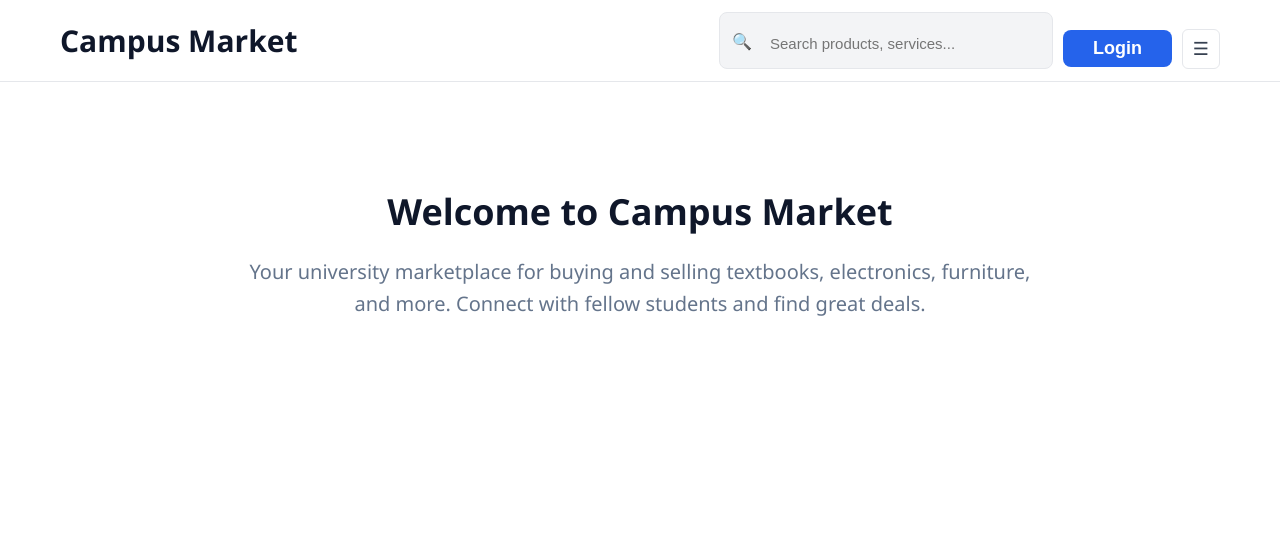
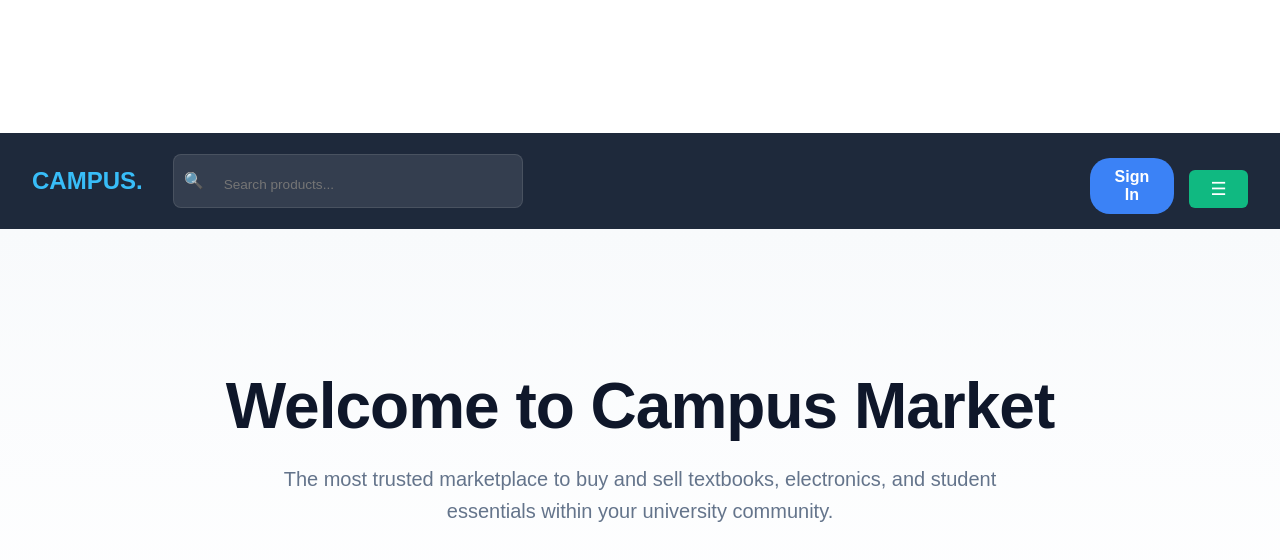
Before and after one commit to Doha2127277/CampusMarket, a React (Vite) app in the folder frontend/: page / in a window 1280 px wide. Shown: the top 560 px of the page. Built offline with nearby package versions, Linux system fonts and the light colour scheme.

Commit message:
edit home

```diff
--- a/frontend/src/Admin/AllRequests.jsx
+++ b/frontend/src/Admin/AllRequests.jsx
@@ -51,7 +51,7 @@ const AllRequests = () => {
                 if (req.userId && !names[req.userId]) {
                     const userDoc = await getDoc(doc(db, "users", req.userId));
                     if (userDoc.exists()) {
-                        names[req.userId] = userDoc.data().fullName || userDoc.data().name;
+                        names[req.userId] = userDoc.data().fullName;
                     }
                 }
             }
--- /dev/null
+++ b/frontend/src/HomePage/Home.css
@@ -0,0 +1,140 @@
+body {
+    margin: 0;
+    padding: 0;
+    font-family: 'Poppins', sans-serif;
+    background-color: #ffffff;
+    width: 100%;
+    overflow-x: hidden;
+}
+
+.main-wrapper {
+    width: 100vw;
+    margin: 0;
+    padding: 0;
+}
+
+.navbar {
+    width: 100vw;
+    background-color: #1e293b;
+    padding: 15px 0;
+    position: sticky;
+    top: 0;
+    z-index: 1000;
+    left: 0;
+}
+
+.nav-container {
+    width: 95%;
+    max-width: 1400px;
+    margin: 0 auto;
+    display: flex;
+    justify-content: space-between;
+    align-items: center;
+}
+
+.nav-left {
+    display: flex;
+    align-items: center;
+    gap: 30px;
+}
+
+.logo {
+    font-size: 24px;
+    font-weight: 800;
+    color: #38bdf8;
+    cursor: pointer;
+    margin: 0;
+    white-space: nowrap;
+}
+
+.search-navbar {
+    background: rgba(255, 255, 255, 0.1);
+    border-radius: 8px;
+    padding: 5px 10px;
+    display: flex;
+    align-items: center;
+    width: 350px;
+    border: 1px solid rgba(255, 255, 255, 0.1);
+}
+
+.search-input-nav {
+    background: transparent;
+    border: none;
+    outline: none;
+    color: white;
+    width: 100%;
+    margin-left: 10px;
+}
+
+.nav-right {
+    display: flex;
+    align-items: center;
+    gap: 15px;
+}
+
+.login-btn {
+    background: #3b82f6;
+    color: white;
+    border: none;
+    padding: 10px 25px;
+    border-radius: 20px;
+    font-weight: 600;
+    cursor: pointer;
+}
+
+.menu-toggle-btn {
+    background: #10b981;
+    border: none;
+    color: white;
+    padding: 8px 12px;
+    border-radius: 6px;
+    cursor: pointer;
+    font-size: 18px;
+}
+
+.hero {
+    width: 100vw;
+    padding: 140px 0;
+    text-align: center;
+    background: linear-gradient(to bottom, #f8fafc, #ffffff);
+    margin: 0;
+}
+
+.hero-title {
+    font-size: 64px;
+    font-weight: 900;
+    color: #0f172a;
+    margin: 0 0 20px 0;
+    letter-spacing: -1px;
+}
+
+.hero-subtitle {
+    color: #64748b;
+    font-size: 20px;
+    max-width: 800px;
+    margin: 0 auto;
+    line-height: 1.6;
+}
+
+.dropdown {
+    position: absolute;
+    top: 100%;
+    right: 2.5%;
+    background: #1e293b;
+    border-radius: 8px;
+    width: 200px;
+    box-shadow: 0 10px 20px rgba(0,0,0,0.2);
+    margin-top: 10px;
+}
+
+.dropdown-item {
+    padding: 12px 20px;
+    color: #cbd5e1;
+    cursor: pointer;
+    border-bottom: 1px solid rgba(255,255,255,0.05);
+}
+
+.dropdown-item:hover {
+    background: #334155;
+    color: #38bdf8;
+}
--- a/frontend/src/HomePage/home.jsx
+++ b/frontend/src/HomePage/home.jsx
@@ -1,93 +1,56 @@
 import React, { useState } from "react";
 import { useNavigate } from "react-router-dom";
+import "./Home.css";
 
 function Home({ role }) {
   const [menuOpen, setMenuOpen] = useState(false);
   const navigate = useNavigate();
 
   return (
-    <div style={styles.page}>
-      <style>{`
-        body { margin: 0; padding: 0; display: block !important; background-color: white !important; }
-        #root { width: 100%; }
-      `}</style>
-
-      <nav style={styles.navbar}>
-        <div style={styles.navContainer}>
-          <h2 style={styles.logo}>Campus Market</h2>
-
-          <div style={styles.navRight}>
-            <div style={styles.searchWrapper}>
-              <span style={{ marginRight: "8px", color: "#666" }}>🔍</span>
+    <div className="main-wrapper">
+      <nav className="navbar">
+        <div className="nav-container">
+          <div className="nav-left">
+            <h2 className="logo" onClick={() => navigate("/")}>CAMPUS.</h2>
+            <div className="search-navbar">
+              <span>🔍</span>
               <input
                 type="text"
-                placeholder="Search products, services..."
-                style={styles.search}
+                placeholder="Search products..."
+                className="search-input-nav"
               />
             </div>
+          </div>
 
-            <button style={styles.loginBtn} onClick={() => navigate("/login")}>
-              Login
+          <div className="nav-right">
+            <button className="login-btn" onClick={() => navigate("/login")}>
+              Sign In
             </button>
-
-            <button style={styles.menuIconBtn} onClick={() => setMenuOpen(!menuOpen)}>
+            <button className="menu-toggle-btn" onClick={() => setMenuOpen(!menuOpen)}>
               {menuOpen ? "✕" : "☰"}
             </button>
           </div>
         </div>
 
         {menuOpen && (
-  <div style={styles.dropdown}>
-    {role === "Admin" && (
-      <div
-        style={styles.dropdownItem}
-        onClick={() => navigate("/all-requests")}
-      >
-        All Requests
-      </div>
-    )}
-    <div
-      style={styles.dropdownItem}
-      onClick={() => navigate("/my-product")}
-    >
-      My Product
-    </div>
-    <div
-      style={styles.dropdownItem}
-      onClick={() => navigate("/AddOrder")}
-    >
-      Add Product
-    </div>
-  </div>
-)}
+          <div className="dropdown">
+            {role === "Admin" && (
+              <div className="dropdown-item" onClick={() => navigate("/all-requests")}>Admin Dashboard</div>
+            )}
+            <div className="dropdown-item" onClick={() => navigate("/my-product")}>My Inventory</div>
+            <div className="dropdown-item" onClick={() => navigate("/AddOrder")}>Post Item</div>
+          </div>
+        )}
       </nav>
 
-      <header style={styles.hero}>
-        <h1 style={styles.heroTitle}>Welcome to Campus Market</h1>
-        <p style={styles.heroSubtitle}>
-          Your university marketplace for buying and selling textbooks, electronics, furniture, <br />
-          and more. Connect with fellow students and find great deals.
+      <header className="hero">
+        <h1 className="hero-title">Welcome to Campus Market</h1>
+        <p className="hero-subtitle">
+          The most trusted marketplace to buy and sell textbooks, electronics, and student essentials within your university community.
         </p>
       </header>
     </div>
   );
 }
 
-const styles = {
-  page: { width: "100%", minHeight: "100vh", backgroundColor: "white", fontFamily: "'Segoe UI', Tahoma, Geneva, Verdana, sans-serif" },
-  navbar: { width: "100%", backgroundColor: "#fff", borderBottom: "1px solid #e5e7eb", padding: "12px 0", position: "relative", zIndex: 1000 },
-  navContainer: { maxWidth: "1200px", margin: "0 auto", display: "flex", justifyContent: "space-between", alignItems: "center", padding: "0 20px" },
-  logo: { fontSize: "30px", fontWeight: "bold", margin: 0, color: "#0f172a", whiteSpace: "nowrap" },
-  navRight: { display: "flex", alignItems: "center", gap: "10px" },
-  searchWrapper: { backgroundColor: "#f3f4f6", padding: "6px 12px", borderRadius: "8px", border: "1px solid #e5e7eb", display: "flex", alignItems: "center" },
-  search: { border: "none", background: "transparent", outline: "none", width: "280px", fontSize: "15px" },
-  loginBtn: { backgroundColor: "#2563eb", color: "white", border: "none", padding: "8px 24px", borderRadius: "8px", fontWeight: "600", cursor: "pointer", fontSize: "18px" },
-  menuIconBtn: { fontSize: "18px", cursor: "pointer", backgroundColor: "#fff", border: "1px solid #e5e7eb", borderRadius: "6px", width: "50px", height: "40px", display: "flex", alignItems: "center", justifyContent: "center", color: "#374151" },
-  dropdown: { position: "absolute", top: "100%", right: "20px", marginTop: "8px", backgroundColor: "white", boxShadow: "0 10px 15px -3px rgba(0, 0, 0, 0.1)", borderRadius: "8px", width: "200px", border: "1px solid #f3f4f6", overflow: "hidden", zIndex: 1001 },
-  dropdownItem: { padding: "12px 16px", cursor: "pointer", borderBottom: "1px solid #f3f4f6", fontSize: "18px", fontWeight: "500", textAlign: "left" },
-  hero: { textAlign: "center", padding: "80px 20px" },
-  heroTitle: { fontSize: "36px", fontWeight: "700", color: "#0f172a", marginBottom: "16px" },
-  heroSubtitle: { color: "#64748b", fontSize: "20px", lineHeight: "1.6", fontWeight: "400" },
-};
-
 export default Home;
--- a/frontend/src/RigsterPage/Rigster.jsx
+++ b/frontend/src/RigsterPage/Rigster.jsx
@@ -56,7 +56,7 @@ export default function Register() {
       // setSellerRole("Choose");
       // setBuyerRole("Choose");
     } catch (error) {
-      setErrorMsg(error.message);
+      setErrorMsg("this email already in use");
     }
   };
 
```
